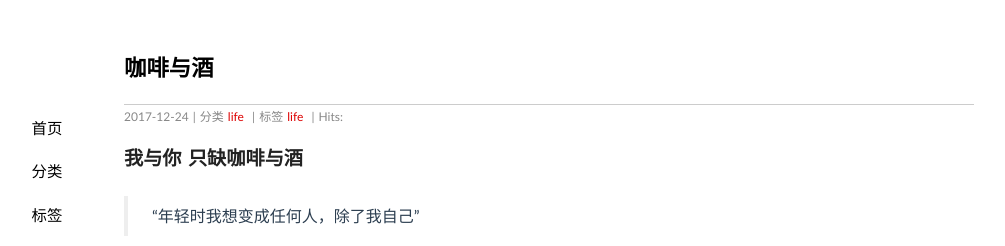
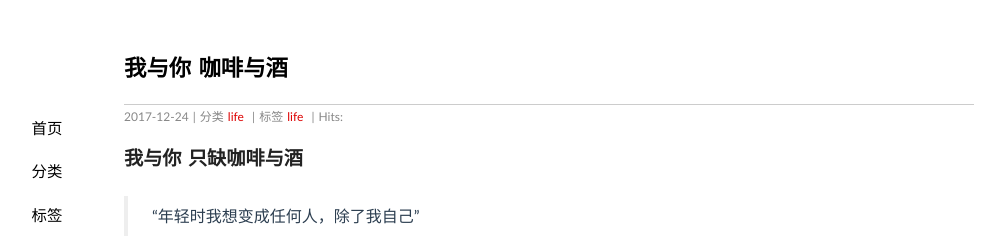
Before and after one commit to jeizas/jeizas.github.io, a Jekyll site: the page built from _posts/2017-12-24-coffee_and_wine.md, in a window 1280 px wide. Shown: the top 246 px of the page, without its empty margins (91-1096 px from the left). Built offline with Jekyll 4.4.1, drawn with Linux system fonts in a browser that asks for light colours; nearby versions of some CDN libraries; comment, search, counter and statistics services are not loaded.

Commit message:
modified:   _posts/2017-12-24-coffee_and_wine.md

```diff
--- a/_posts/2017-12-24-coffee_and_wine.md
+++ b/_posts/2017-12-24-coffee_and_wine.md
@@ -1,6 +1,6 @@
 ---
 layout: post
-title: "咖啡与酒"
+title: "我与你 咖啡与酒"
 date: 2017-12-24 12:49
 categories: [life]
 tags: life
```
